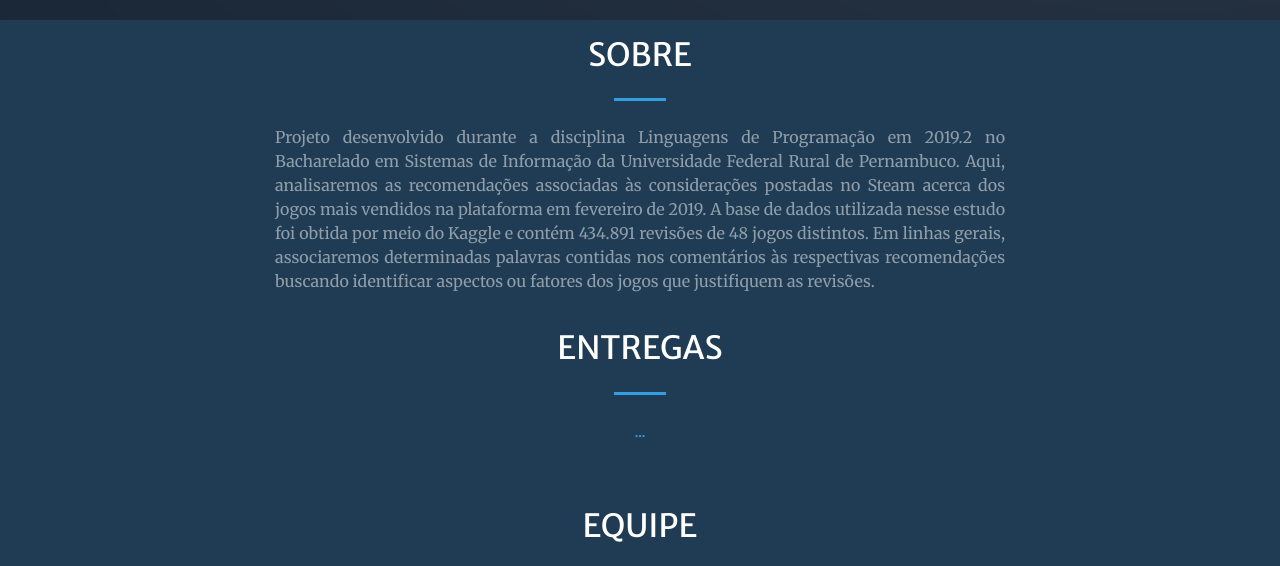
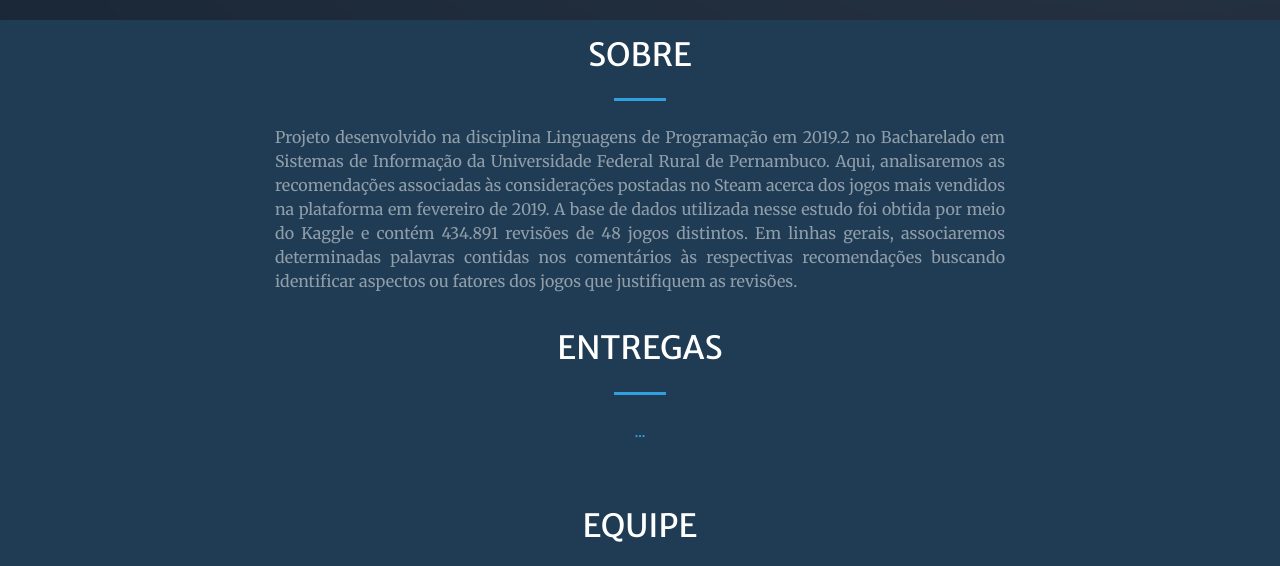
Before and after one commit to EbonyMarques/lp-site, a website with bundled scripts: page index.html in a window 1280 px wide. Shown: the part 780-1346 px from the top of the page. Built offline with nearby package versions, Linux system fonts and the light colour scheme.

Commit message:
Atualizando 'sobre'

```diff
--- a/index.html
+++ b/index.html
@@ -84,7 +84,7 @@
             <h2 class="text-white mt-0">SOBRE</h2>
             <hr class="divider light my-4" />
             <p class="text-white-50 mb-1" style="text-align: justify">
-              Projeto desenvolvido durante a disciplina Linguagens de
+              Projeto desenvolvido na disciplina Linguagens de
               Programação em 2019.2 no Bacharelado em Sistemas de Informação da
               Universidade Federal Rural de Pernambuco. Aqui, analisaremos as
               recomendações associadas às considerações postadas
```
